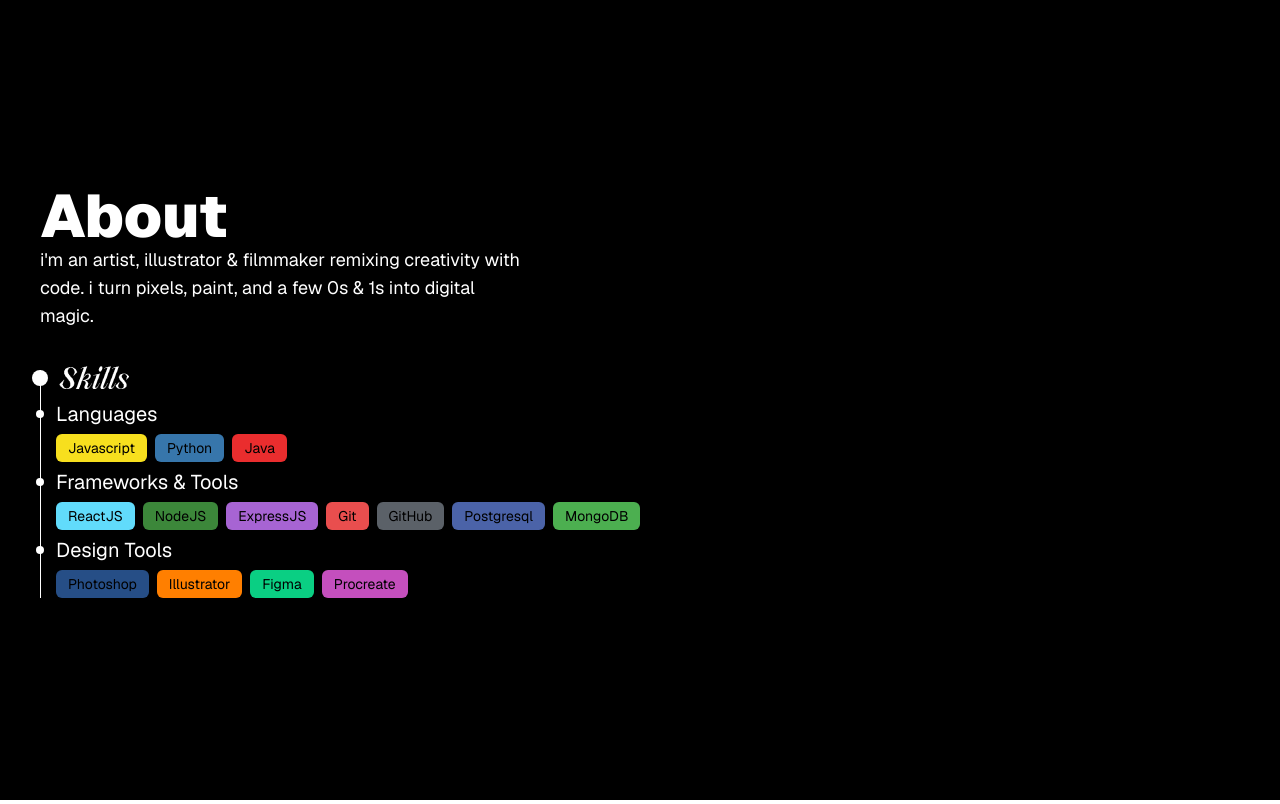
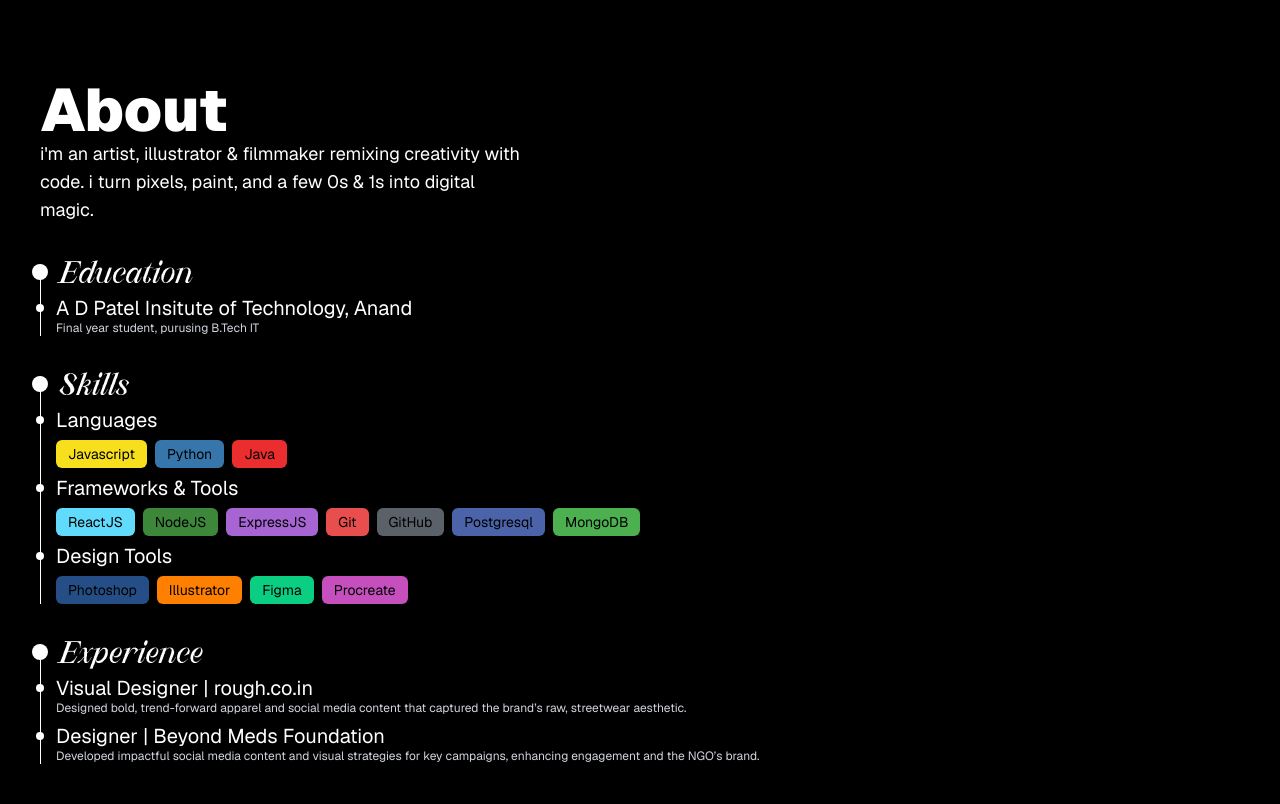
Before and after one commit to DharmBharodiya/dharm-portfolio, a React (Vite) app: page /about in a window 1280 px wide. Built offline with nearby package versions, Linux system fonts and the light colour scheme.

Commit message:
ADD: Added Education and Experience to about page, also divide whole timeline into components.

```diff
--- /dev/null
+++ b/src/components/About/ContentBox.jsx
@@ -0,0 +1,14 @@
+
+function ContentBox({heading, description}) {
+  return (
+     <div className="relative mb-4">
+        <div className="w-2 h-2 dark:bg-white/100 bg-black -translate-x-1/2 rounded-full "></div>
+        <h1 className="absolute top-0 ml-4 text-md sm:text-xl leading-4 sm:leading-2 text-black dark:text-white font-space-grotesk mb-0">{heading}</h1>
+        <div className="flex gap-2 ml-4 mt-5 sm:mt-2 flex-wrap">
+            <p className="text-xs dark:text-gray-300 text-black">{description}</p>
+        </div>
+    </div>
+  )
+}
+
+export default ContentBox
--- /dev/null
+++ b/src/components/About/Education.jsx
@@ -0,0 +1,10 @@
+import ContentBox from "./ContentBox"
+function Education() {
+  return (
+    <ContentBox
+    heading="A D Patel Insitute of Technology, Anand"
+    description="Final year student, purusing B.Tech IT"/>
+  )
+}
+
+export default Education
--- /dev/null
+++ b/src/components/About/Expereince.jsx
@@ -0,0 +1,16 @@
+import ContentBox from "./ContentBox"
+
+function Expereince() {
+  return (
+    <>
+        <ContentBox
+        heading="Visual Designer | rough.co.in"
+        description="Designed bold, trend-forward apparel and social media content that captured the brand’s raw, streetwear aesthetic." />
+        <ContentBox
+        heading="Designer | Beyond Meds Foundation"
+        description="Developed impactful social media content and visual strategies for key campaigns, enhancing engagement and the NGO’s brand." />
+    </>
+)
+}
+
+export default Expereince
--- /dev/null
+++ b/src/components/About/SkillRepeat.jsx
@@ -0,0 +1,14 @@
+import SubDot from "./SubDot"
+import { languages, frameworksAndTools, designTools } from "./Skills"
+
+function SkillRepeat() {
+  return (
+    <div>
+        <SubDot items={languages} heading="Languages"/>
+        <SubDot items={frameworksAndTools} heading="Frameworks & Tools"/>
+        <SubDot items={designTools} heading="Design Tools"/>
+    </div>
+  )
+}
+
+export default SkillRepeat
--- a/src/components/About/Skills.js
+++ b/src/components/About/Skills.js
@@ -1,34 +1,3 @@
-export const skills = [
-  {
-    title: "Languages",
-    items: [
-      { name: "Javascript", color: "bg-yellow-400 text-black" },
-      { name: "Python", color: "bg-blue-500 text-white" },
-      { name: "Java", color: "bg-red-500 text-white" },
-    ],
-  },
-  {
-    title: "Frameworks & Tools",
-    items: [
-      { name: "ReactJS", color: "bg-sky-500 text-white" },
-      { name: "NodeJS", color: "bg-green-700 text-white" },
-      { name: "ExpressJS", color: "bg-purple-500 text-white" },
-      { name: "Git", color: "bg-red-600 text-white" },
-      { name: "GitHub", color: "bg-gray-700 text-white" },
-      { name: "Posgresql", color: "bg-indigo-400 text-white" },
-      { name: "MongoDB", color: "bg-green-500 text-white" },
-    ],
-  },
-  {
-    title: "Design Tools",
-    items: [
-      { name: "Photoshop", color: "bg-blue-800 text-white" },
-      { name: "Illustrator", color: "bg-orange-500 text-white" },
-      { name: "Figma", color: "bg-green-400 text-black" },
-      { name: "Procreate", color: "bg-pink-500 text-white" },
-    ],
-  },
-];
 
 export const languages = [
   {name: "Javascript", color: "#F7DF1E"},
--- /dev/null
+++ b/src/components/About/SubDot.jsx
@@ -0,0 +1,17 @@
+import SkillBox from "./SkillBox"
+
+function SubDot({items, heading}) {
+  return (
+    <div className="relative mb-4">
+        <div className="w-2 h-2 dark:bg-white/100 bg-black -translate-x-1/2 rounded-full "></div>
+        <h1 className="absolute top-0 ml-4 text-md sm:text-xl leading-2 text-black dark:text-white">{heading}</h1>
+        <div className="flex gap-2 ml-4 mt-4 flex-wrap">
+            {items.map((item, idx) => (
+            <SkillBox title={item.name} bg={item.color} key={idx}/>
+          ))}
+        </div>
+    </div>
+  )
+}
+
+export default SubDot
--- a/src/components/About/TimeLine.jsx
+++ b/src/components/About/TimeLine.jsx
@@ -1,30 +1,21 @@
-import SkillBox from "./SkillBox"
-import { languages, frameworksAndTools, designTools } from "./Skills"
 
-function TimeLine() {
+function TimeLine({timelineHeading, content}) {
   return (
-    <div className="relative">
+    <div className="relative mb-10">
       {/* vertical line */}
       <div className="bg-black dark:bg-white/100 w-px h-full absolute"></div>
 
       {/* heading */}
       <div className="relative mb-6">
         <div className="w-2.5 h-2.5 sm:w-4 sm:h-4 bg-black dark:bg-white/100 rounded-full -translate-x-1/2"></div>
-        <h1 className="absolute top-0 ml-4 text-2xl sm:text-3xl leading-6  text-black dark:text-white" style={{ fontFamily: 'New Valley, sans-serif'}}>Skills</h1>
+        <h1 className="absolute top-0 ml-4 text-2xl sm:text-3xl leading-6  text-black dark:text-white" style={{ fontFamily: 'New Valley, sans-serif'}}>{timelineHeading}</h1>
       </div>
 
       {/* sub-dots */}
-      <div className="relative mb-4">
-        <div className="w-2 h-2 dark:bg-white/100 bg-black -translate-x-1/2 rounded-full "></div>
-        <h1 className="absolute top-0 ml-4 text-md sm:text-xl leading-2 text-black dark:text-white">Languages</h1>
-        <div className="flex gap-2 ml-4 mt-4 flex-wrap">
-            {languages.map((language, idx) => (
-            <SkillBox title={language.name} bg={language.color} key={idx}/>
-          ))}
-        </div>
-      </div>
 
-      <div className="relative mb-4">
+      {content}
+
+      {/* <div className="relative mb-4">
         <div className="w-2 h-2 bg-black dark:bg-white/100 -translate-x-1/2 rounded-full "></div>
         <h1 className="absolute top-0 ml-4 text-md sm:text-xl leading-2 text-black dark:text-white">Frameworks & Tools</h1>
         <div className="flex gap-2 ml-4 mt-4 flex-wrap">
@@ -42,7 +33,7 @@ function TimeLine() {
             <SkillBox title={design.name} bg={design.color} key={idx}/>
           ))}
         </div>
-      </div>
+      </div> */}
     </div>
   )
 }
--- a/src/components/Header.jsx
+++ b/src/components/Header.jsx
@@ -1,9 +1,8 @@
-import React from 'react'
 
 function Header({heading, description, className}) {
   return (
-    <div className={`flex justify-center items-left flex-col text-black dark:text-white ${className}`}>
-        <h1 className='text-4xl sm:text-6xl font-black text-black dark:text-white font-spaace-grotesk selection:bg-green-400 selection:text-black'>{heading}</h1>
+    <div className={`flex text-left items-left flex-col pt-20 text-black  dark:text-white ${className}`}>
+        <h1 className='text-5xl sm:text-6xl font-black text-black dark:text-white font-spaace-grotesk selection:bg-green-400 selection:text-black'>{heading}</h1>
         <p className='text-xs pr-5 w-full sm:text-lg dark:text-white text-black font-space-grotesk selection:bg-pink-400 selection:text-black'>{description}</p>
     </div>
   )
--- a/src/pages/AboutPage.jsx
+++ b/src/pages/AboutPage.jsx
@@ -1,16 +1,29 @@
 
 import Timeline from '../components/About/TimeLine'
 import Header from '../components/Header'
+import SkillRepeat from '../components/About/SkillRepeat'
+import Education from '../components/About/Education'
+import Expereince from '../components/About/Expereince'
 
 function AboutPage() {
   return (
-    <div className='w-full ml-10 mr-10'>
+    <div className='w-full flex justify-center items-left flex-col ml-10 mr-10'>
          <Header
             heading="About"
             description="i&apos;m an artist, illustrator & filmmaker remixing creativity with code. i turn pixels, paint, and a few 0s & 1s into digital magic."
             className={"w-[250px] sm:w-lg mb-10"}
          />
-         <Timeline/>
+        <div>
+         <Timeline
+         timelineHeading="Education"
+         content={<Education/>}/>
+         <Timeline
+         timelineHeading="Skills"
+         content={<SkillRepeat/>}/>
+         <Timeline
+         timelineHeading="Experience"
+         content={<Expereince/>}/>
+        </div>
     </div>
   )
 }
```
